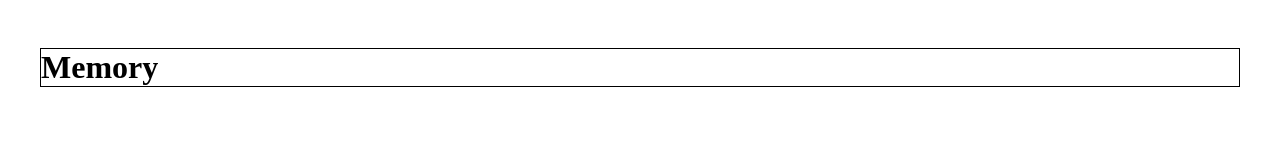
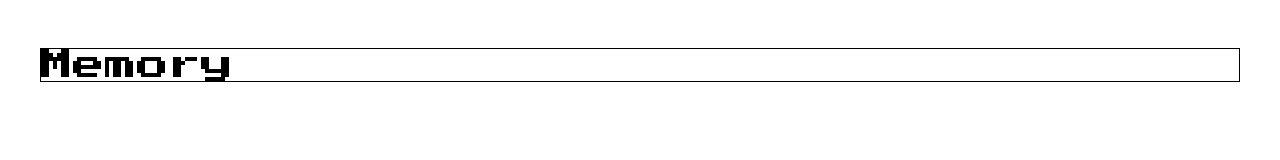
Before and after one commit to Arianna-Salvini/kata-memory-game, a plain HTML site: page index.html in a window 1280 px wide. Drawn offline with Linux system fonts and the light colour scheme.

Commit message:
Add colors in variables Add font family

```diff
--- a/assets/css/style.css
+++ b/assets/css/style.css
@@ -2,7 +2,18 @@
     box-sizing: border-box;
     margin: 0;
     padding: 0;
-    /* font-family: fantasy; */
+    font-family: "Press Start 2P", system-ui;
+    font-weight: 400;
+    font-style: normal;
+}
+
+/* Colors */
+:root {
+    --primary: #00ffd2;
+    --secondary: #ff4499;
+    --darkest: #000000;
+    --darker: #0a0047;
+    --dark: #004687,
 }
 
 /* Utility */
```
